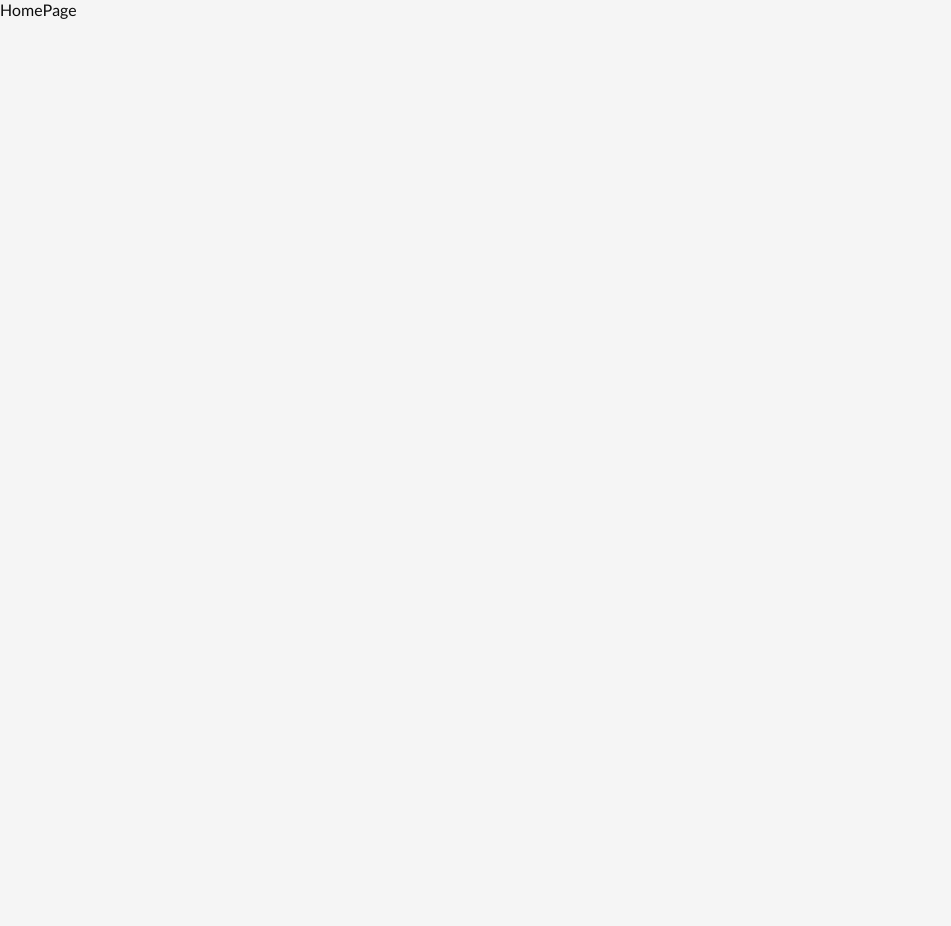
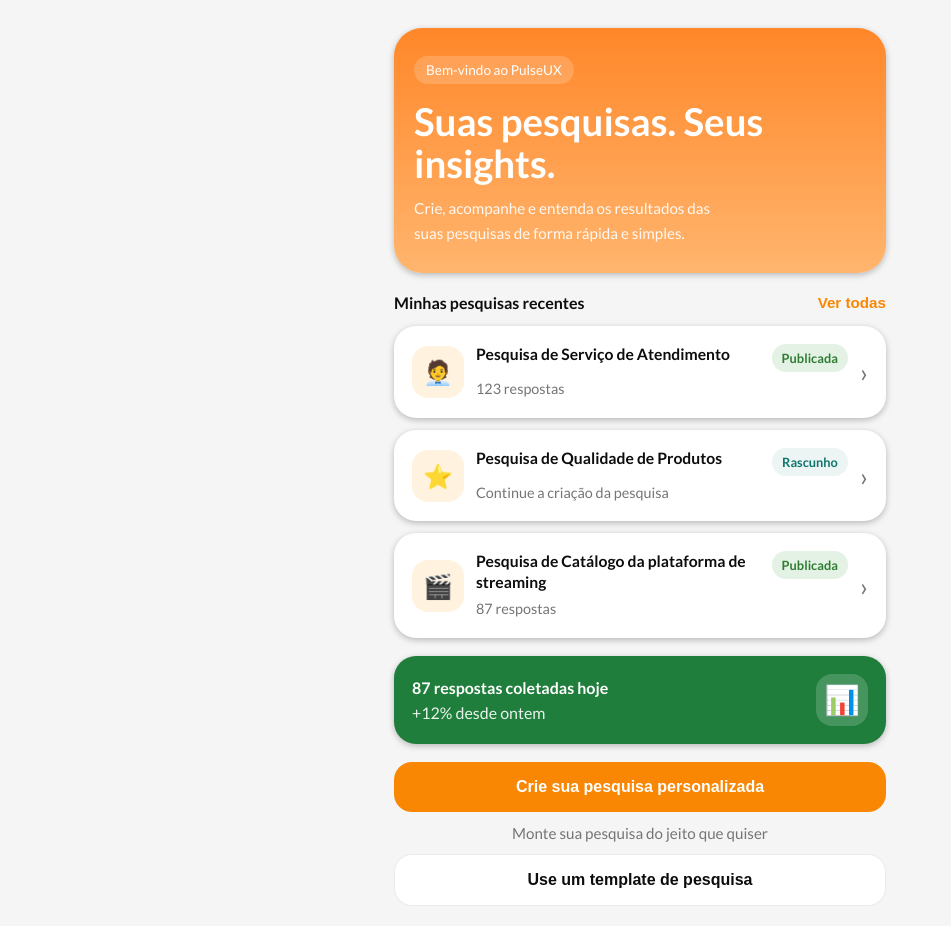
Before and after one commit to user-thiagom/pulse-ux, a React (Vite) app: page /home in a window 1280 px wide. Shown: the top 926 px of the page, without its empty margins (0-951 px from the left). Before the commit the page ends 800 px from the top, so only its background shows below. Built offline with nearby package versions, Linux system fonts and the light colour scheme.

Commit message:
commit final

```diff
--- a/src/pages/home/HomePage.css
+++ b/src/pages/home/HomePage.css
@@ -0,0 +1,226 @@
+.home-page {
+  min-height: 100vh;
+  padding: 24px 20px 32px;
+  background-color: var(--background-lightmode);
+  color: var(--text-primary-lightmode);
+}
+
+.hero-card {
+  background: linear-gradient(180deg, #ff8729 0%, #ffb56e 100%);
+  border-radius: 28px;
+  padding: 28px 20px;
+  color: #fff;
+  box-shadow: var(--shadow-sm);
+  margin-bottom: 20px;
+}
+
+.hero-badge {
+  display: inline-flex;
+  align-items: center;
+  gap: 8px;
+  padding: 6px 12px;
+  border-radius: 999px;
+  background: rgba(255, 255, 255, 0.18);
+  font-size: 0.85rem;
+  margin-bottom: 16px;
+}
+
+.hero-card h1 {
+  font-size: 2rem;
+  line-height: 1.1;
+  margin-bottom: 12px;
+}
+
+.hero-card p {
+  font-size: 0.95rem;
+  line-height: 1.6;
+  opacity: 0.92;
+  max-width: 300px;
+}
+
+.recent-section {
+  margin-bottom: 18px;
+}
+
+.recent-header {
+  display: flex;
+  justify-content: space-between;
+  align-items: center;
+  gap: 12px;
+  margin-bottom: 14px;
+}
+
+.section-label {
+  font-weight: 700;
+  font-size: 1rem;
+}
+
+.link-button {
+  border: none;
+  background: transparent;
+  color: var(--color-primary);
+  font-weight: 700;
+  font-size: 0.95rem;
+  cursor: pointer;
+}
+
+.recent-list {
+  display: grid;
+  gap: 12px;
+}
+
+.recent-card {
+  display: flex;
+  align-items: center;
+  gap: 12px;
+  padding: 16px;
+  border-radius: 22px;
+  background-color: var(--surface-primary-lightmode);
+  box-shadow: var(--shadow-sm);
+}
+
+.recent-card__icon {
+  min-width: 52px;
+  min-height: 52px;
+  display: grid;
+  place-items: center;
+  border-radius: 16px;
+  background-color: #fff3e0;
+  font-size: 1.5rem;
+}
+
+.recent-card__content {
+  flex: 1;
+}
+
+.card-head {
+  display: flex;
+  align-items: flex-start;
+  justify-content: space-between;
+  gap: 10px;
+  margin-bottom: 6px;
+}
+
+.recent-card h2 {
+  font-size: 0.98rem;
+  line-height: 1.3;
+  margin: 0;
+}
+
+.status-badge {
+  display: inline-flex;
+  align-items: center;
+  justify-content: center;
+  padding: 6px 10px;
+  border-radius: 999px;
+  background: rgba(15, 118, 110, 0.08);
+  color: #0f766e;
+  font-size: 0.8rem;
+  font-weight: 700;
+  white-space: nowrap;
+}
+
+.status-badge--success {
+  background: rgba(67, 160, 71, 0.14);
+  color: #2e7d32;
+}
+
+.recent-card p {
+  margin: 0;
+  color: var(--text-secondary-lightmode);
+  font-size: 0.9rem;
+  line-height: 1.5;
+}
+
+.card-arrow {
+  color: var(--text-secondary-lightmode);
+  font-size: 1.6rem;
+}
+
+.metric-card {
+  display: flex;
+  align-items: center;
+  justify-content: space-between;
+  gap: 12px;
+  padding: 18px;
+  border-radius: 22px;
+  background-color: #1f7e3b;
+  color: #fff;
+  box-shadow: var(--shadow-sm);
+  margin-bottom: 18px;
+}
+
+.metric-label {
+  font-weight: 700;
+  font-size: 1rem;
+  margin: 0 0 6px;
+}
+
+.metric-subtitle {
+  margin: 0;
+  opacity: 0.9;
+}
+
+.metric-icon {
+  min-width: 52px;
+  min-height: 52px;
+  display: grid;
+  place-items: center;
+  border-radius: 16px;
+  background: rgba(255, 255, 255, 0.18);
+  font-size: 1.8rem;
+}
+
+.actions-section {
+  display: grid;
+  gap: 12px;
+}
+
+.primary-action,
+.secondary-action {
+  width: 100%;
+  border: none;
+  border-radius: 18px;
+  padding: 16px 18px;
+  font-size: 1rem;
+  font-weight: 700;
+  cursor: pointer;
+}
+
+.primary-action {
+  background: var(--color-primary);
+  color: #fff;
+}
+
+.primary-action:hover {
+  background: var(--hover-button-lightmode);
+}
+
+.secondary-action {
+  background: #fff;
+  color: var(--text-primary-lightmode);
+  border: 1px solid rgba(0, 0, 0, 0.08);
+}
+
+.actions-text {
+  margin: 0;
+  text-align: center;
+  font-size: 0.95rem;
+  color: var(--text-secondary-lightmode);
+}
+
+@media (min-width: 720px) {
+  .home-page {
+    max-width: 540px;
+    margin: 0 auto;
+    padding: 28px 24px 36px;
+  }
+
+  .hero-card h1 {
+    font-size: 2.4rem;
+  }
+
+  .recent-card {
+    padding: 18px;
+  }
+}
--- a/src/pages/home/HomePage.jsx
+++ b/src/pages/home/HomePage.jsx
@@ -1,9 +1,98 @@
 import React from 'react'
+import './HomePage.css'
+
+const recentSearches = [
+  {
+    id: 1,
+    title: 'Pesquisa de Serviço de Atendimento',
+    status: 'Publicada',
+    subtitle: '123 respostas',
+    emoji: '🧑‍💼',
+  },
+  {
+    id: 2,
+    title: 'Pesquisa de Qualidade de Produtos',
+    status: 'Rascunho',
+    subtitle: 'Continue a criação da pesquisa',
+    emoji: '⭐',
+  },
+  {
+    id: 3,
+    title: 'Pesquisa de Catálogo da plataforma de streaming',
+    status: 'Publicada',
+    subtitle: '87 respostas',
+    emoji: '🎬',
+  },
+]
 
 const HomePage = () => {
-    return (
-        <div>HomePage</div>
-    )
+  return (
+    <main className="home-page">
+      <section className="hero-card">
+        <div>
+          <span className="hero-badge">Bem-vindo ao PulseUX</span>
+          <h1>Suas pesquisas. Seus insights.</h1>
+          <p>
+            Crie, acompanhe e entenda os resultados das suas pesquisas de forma
+            rápida e simples.
+          </p>
+        </div>
+      </section>
+
+      <section className="recent-section">
+        <div className="recent-header">
+          <div>
+            <p className="section-label">Minhas pesquisas recentes</p>
+          </div>
+          <button className="link-button" type="button">
+            Ver todas
+          </button>
+        </div>
+
+        <div className="recent-list">
+          {recentSearches.map((item) => (
+            <article key={item.id} className="recent-card">
+              <div className="recent-card__icon">{item.emoji}</div>
+              <div className="recent-card__content">
+                <div className="card-head">
+                  <h2>{item.title}</h2>
+                  <span
+                    className={
+                      item.status === 'Publicada'
+                        ? 'status-badge status-badge--success'
+                        : 'status-badge'
+                    }
+                  >
+                    {item.status}
+                  </span>
+                </div>
+                <p>{item.subtitle}</p>
+              </div>
+              <span className="card-arrow">›</span>
+            </article>
+          ))}
+        </div>
+      </section>
+
+      <section className="metric-card">
+        <div>
+          <p className="metric-label">87 respostas coletadas hoje</p>
+          <p className="metric-subtitle">+12% desde ontem</p>
+        </div>
+        <div className="metric-icon">📊</div>
+      </section>
+
+      <section className="actions-section">
+        <button className="primary-action" type="button">
+          Crie sua pesquisa personalizada
+        </button>
+        <p className="actions-text">Monte sua pesquisa do jeito que quiser</p>
+        <button className="secondary-action" type="button">
+          Use um template de pesquisa
+        </button>
+      </section>
+    </main>
+  )
 }
 
 export default HomePage
```
